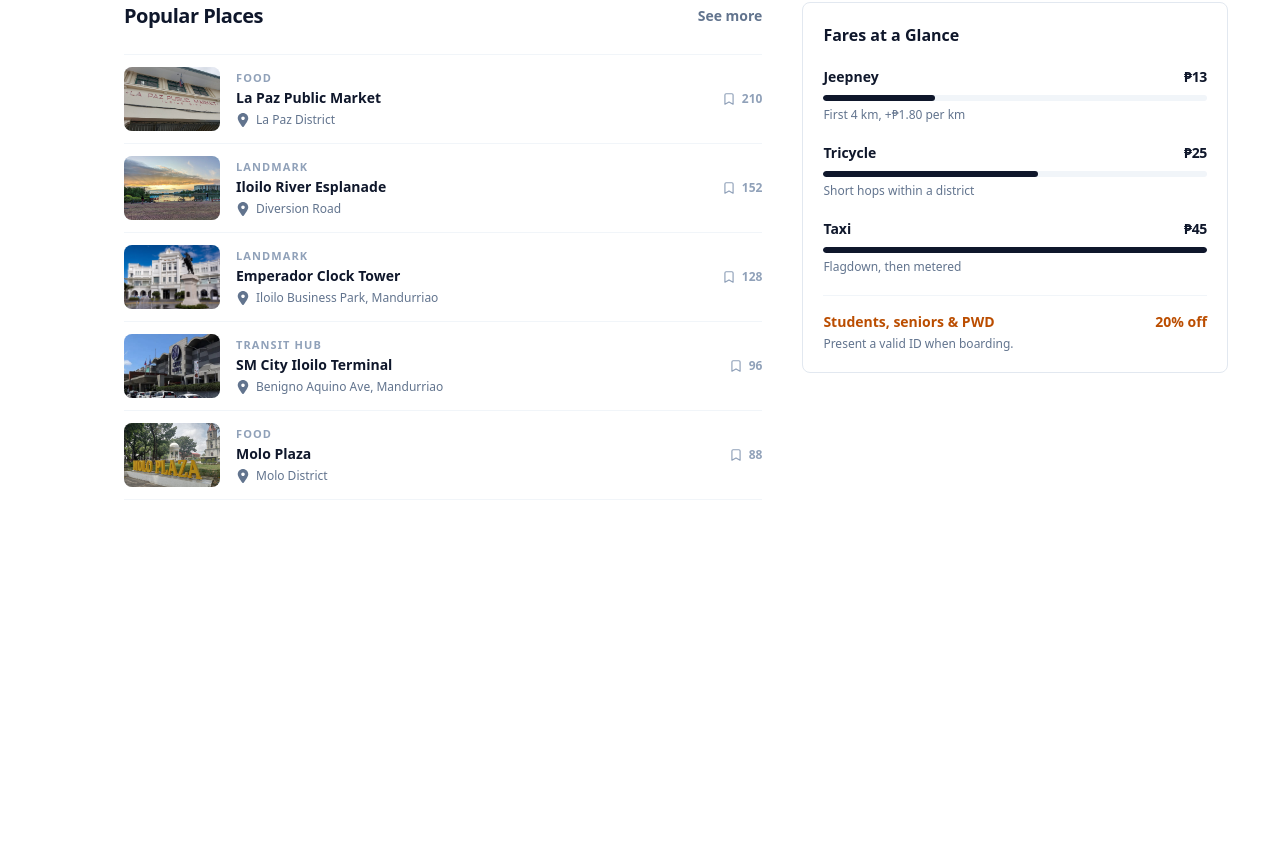
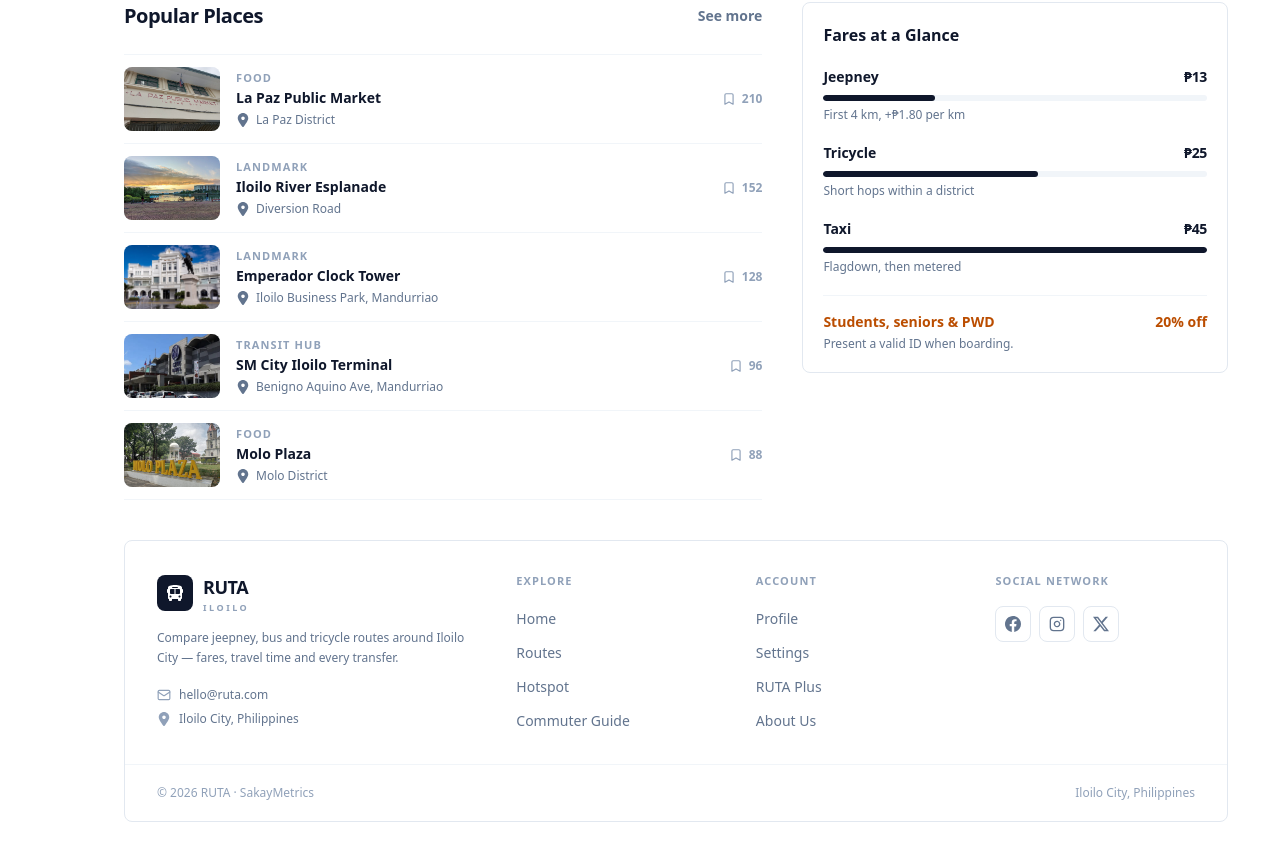
Before and after one commit to YusCML/6SEven, a Next.js app in the folder client/: page /home in a window 1280 px wide. Shown: the part 1126-1986 px from the top of the page. Before the commit the page ends 1666 px from the top, so only its background shows below. Built offline with nearby package versions, Linux system fonts and the light colour scheme; no server answers.

Commit message:
UI homepage footer content

```diff
--- a/client/src/components/icons/index.tsx
+++ b/client/src/components/icons/index.tsx
@@ -411,3 +411,38 @@
     </svg>
   );
 }
+
+export function MailIcon(props: IconProps) {
+  return (
+    <svg viewBox="0 0 24 24" fill="none" stroke="currentColor" strokeWidth={2} strokeLinecap="round" strokeLinejoin="round" aria-hidden="true" {...props}>
+      <rect width="20" height="16" x="2" y="4" rx="2" />
+      <path d="m22 7-8.97 5.7a1.94 1.94 0 0 1-2.06 0L2 7" />
+    </svg>
+  );
+}
+
+export function FacebookIcon(props: IconProps) {
+  return (
+    <svg viewBox="0 0 24 24" fill="currentColor" aria-hidden="true" {...props}>
+      <path d="M24 12.07C24 5.4 18.63 0 12 0S0 5.4 0 12.07C0 18.1 4.39 23.1 10.13 24v-8.44H7.08v-3.49h3.05V9.41c0-3.02 1.79-4.69 4.53-4.69 1.31 0 2.68.24 2.68.24v2.97h-1.51c-1.49 0-1.96.93-1.96 1.89v2.26h3.33l-.53 3.49h-2.8V24C19.61 23.1 24 18.1 24 12.07z" />
+    </svg>
+  );
+}
+
+export function InstagramIcon(props: IconProps) {
+  return (
+    <svg viewBox="0 0 24 24" fill="none" stroke="currentColor" strokeWidth={2} strokeLinecap="round" strokeLinejoin="round" aria-hidden="true" {...props}>
+      <rect width="20" height="20" x="2" y="2" rx="5" ry="5" />
+      <path d="M16 11.37A4 4 0 1 1 12.63 8 4 4 0 0 1 16 11.37z" />
+      <line x1="17.5" x2="17.51" y1="6.5" y2="6.5" />
+    </svg>
+  );
+}
+
+export function TwitterXIcon(props: IconProps) {
+  return (
+    <svg viewBox="0 0 24 24" fill="currentColor" aria-hidden="true" {...props}>
+      <path d="M18.9 1.15h3.68l-8.04 9.19L24 22.85h-7.41l-5.8-7.58-6.64 7.58H.46l8.6-9.83L0 1.15h7.59l5.24 6.93zm-1.29 19.5h2.04L6.48 3.24H4.29z" />
+    </svg>
+  );
+}
--- /dev/null
+++ b/client/src/components/navigation/SiteFooter.tsx
@@ -0,0 +1,114 @@
+import Link from 'next/link';
+import {
+  FacebookIcon,
+  InstagramIcon,
+  MailIcon,
+  MapPinIcon,
+  RutaMarkIcon,
+  TwitterXIcon,
+} from '@/components/icons';
+
+const GROUPS = [
+  {
+    title: 'Explore',
+    links: [
+      { href: '/home', label: 'Home' },
+      { href: '/routes', label: 'Routes' },
+      { href: '/hotspot', label: 'Hotspot' },
+      { href: '/commuter-guide', label: 'Commuter Guide' },
+    ],
+  },
+  {
+    title: 'Account',
+    links: [
+      { href: '/dashboard/profile', label: 'Profile' },
+      { href: '/dashboard/settings', label: 'Settings' },
+      { href: '/upgrade', label: 'RUTA Plus' },
+      { href: '/about-us', label: 'About Us' },
+    ],
+  },
+] as const;
+
+const SOCIALS = [
+  { label: 'Facebook', href: '#', Icon: FacebookIcon },
+  { label: 'Instagram', href: '#', Icon: InstagramIcon },
+  { label: 'X', href: '#', Icon: TwitterXIcon },
+] as const;
+
+export default function SiteFooter() {
+  return (
+    <footer className="mx-auto w-full max-w-6xl px-6 pb-10">
+      <div className="rounded-lg border border-slate-200 bg-white">
+        <div className="grid gap-10 p-8 md:grid-cols-[1.6fr_1fr_1fr_1fr]">
+          <div>
+            <Link href="/home" className="flex items-center gap-2.5 transition hover:opacity-75">
+              <span className="grid h-9 w-9 shrink-0 place-items-center rounded-lg bg-slate-900 text-white">
+                <RutaMarkIcon className="h-4 w-4" />
+              </span>
+              <span className="flex flex-col leading-none">
+                <span className="text-lg font-black uppercase tracking-tight text-slate-900">Ruta</span>
+                <span className="mt-0.5 text-[9px] font-bold uppercase tracking-[0.28em] text-slate-400">Iloilo</span>
+              </span>
+            </Link>
+
+            <p className="mt-4 max-w-xs text-xs font-medium leading-relaxed text-slate-500">
+              Compare jeepney, bus and tricycle routes around Iloilo City — fares, travel time and every transfer.
+            </p>
+
+            <div className="mt-5 space-y-2 text-xs font-medium text-slate-500">
+              <p className="flex items-center gap-2">
+                <MailIcon className="h-3.5 w-3.5 shrink-0 text-slate-400" />
+                hello@ruta.com
+              </p>
+              <p className="flex items-center gap-2">
+                <MapPinIcon className="h-3.5 w-3.5 shrink-0 text-slate-400" />
+                Iloilo City, Philippines
+              </p>
+            </div>
+          </div>
+
+          {GROUPS.map((group) => (
+            <div key={group.title}>
+              <h3 className="text-[11px] font-bold uppercase tracking-[0.1em] text-slate-400">{group.title}</h3>
+
+              <ul className="mt-4 space-y-2.5">
+                {group.links.map((link) => (
+                  <li key={link.href}>
+                    <Link
+                      href={link.href}
+                      className="text-sm font-medium text-slate-500 transition hover:text-slate-900"
+                    >
+                      {link.label}
+                    </Link>
+                  </li>
+                ))}
+              </ul>
+            </div>
+          ))}
+
+          <div>
+            <h3 className="text-[11px] font-bold uppercase tracking-[0.1em] text-slate-400">Social Network</h3>
+
+            <div className="mt-4 flex items-center gap-2">
+              {SOCIALS.map(({ label, href, Icon }) => (
+                <a
+                  key={label}
+                  href={href}
+                  aria-label={label}
+                  className="grid h-9 w-9 place-items-center rounded-lg border border-slate-200 text-slate-500 transition hover:border-slate-400 hover:text-slate-900"
+                >
+                  <Icon className="h-4 w-4" />
+                </a>
+              ))}
+            </div>
+          </div>
+        </div>
+
+        <div className="flex flex-wrap items-center justify-between gap-2 border-t border-slate-100 px-8 py-5 text-xs font-medium text-slate-400">
+          <span>© 2026 RUTA · SakayMetrics</span>
+          <span>Iloilo City, Philippines</span>
+        </div>
+      </div>
+    </footer>
+  );
+}
--- a/client/src/features/home/components/LandingPage.tsx
+++ b/client/src/features/home/components/LandingPage.tsx
@@ -2,6 +2,7 @@
 import FrequentRides from './FrequentRides';
 import HeroSearch from './HeroSearch';
 import PopularPlaces from './PopularPlaces';
+import SiteFooter from '@/components/navigation/SiteFooter';
 import StatStrip from './StatStrip';
 
 export default function LandingPage() {
@@ -15,6 +16,8 @@
         <PopularPlaces />
         <FareGuide />
       </div>
+
+      <SiteFooter />
     </>
   );
 }
```
